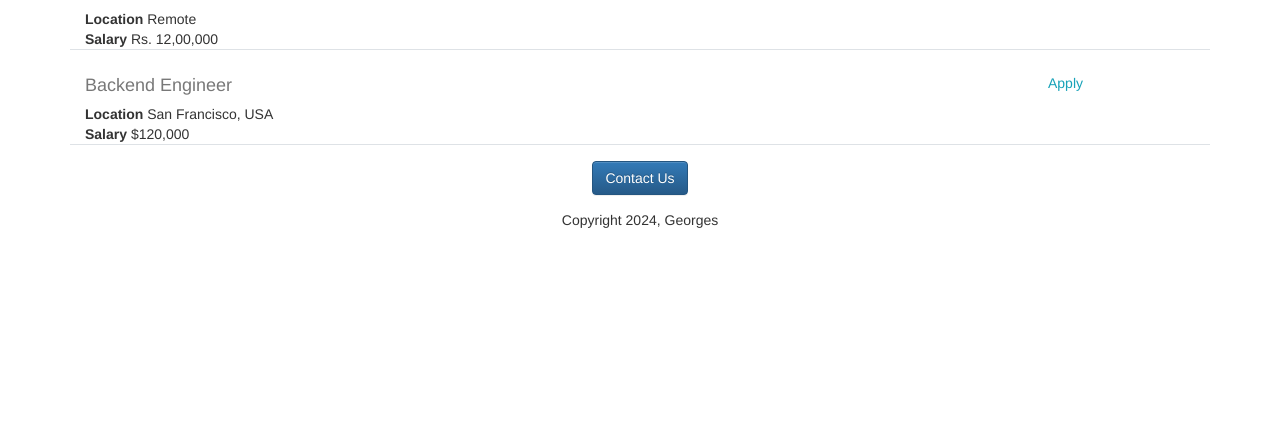
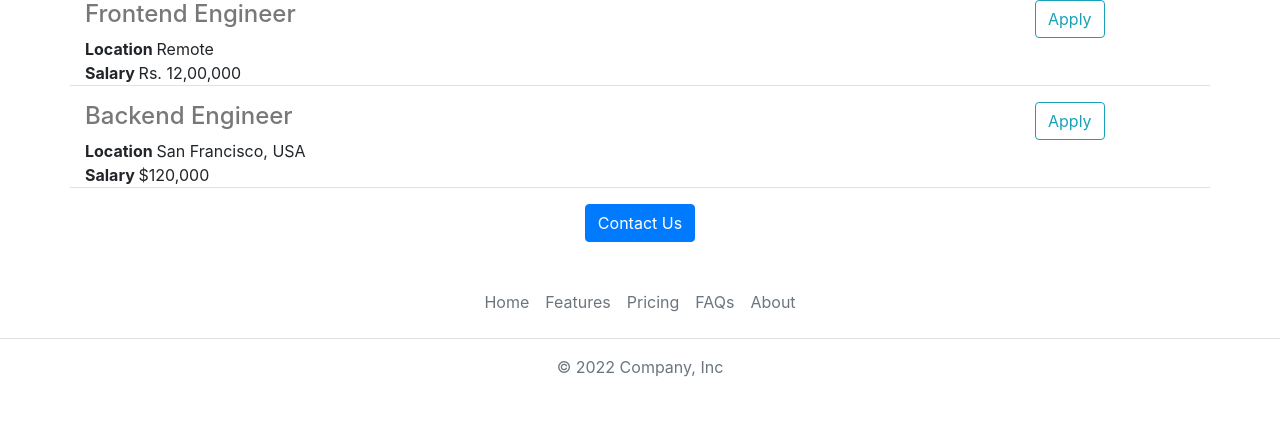
Before and after one commit to george00-byte/george-careers-website, a Flask app: page / in a window 1280 px wide. Shown: the part 828-1263 px from the top of the page. Before the commit the page ends 1056 px from the top, so only its background shows below. Run offline with Flask 3, Linux system fonts and the light colour scheme; some libraries are stand-ins or nearby versions.

Commit message:
Added header and footer

```diff
--- /dev/null
+++ b/templates/footer.html
@@ -0,0 +1,10 @@
+<footer class="py-3 my-4">
+  <ul class="nav justify-content-center border-bottom pb-3 mb-3">
+    <li class="nav-item"><a href="#" class="nav-link px-2 text-muted">Home</a></li>
+    <li class="nav-item"><a href="#" class="nav-link px-2 text-muted">Features</a></li>
+    <li class="nav-item"><a href="#" class="nav-link px-2 text-muted">Pricing</a></li>
+    <li class="nav-item"><a href="#" class="nav-link px-2 text-muted">FAQs</a></li>
+    <li class="nav-item"><a href="#" class="nav-link px-2 text-muted">About</a></li>
+  </ul>
+  <p class="text-center text-muted">© 2022 Company, Inc</p>
+</footer>
--- a/templates/home.html
+++ b/templates/home.html
@@ -5,8 +5,6 @@
     <meta name="viewport" content="width=device-width, initial-scale=1.0">
     <title>ComradePower Careers</title>
     <link rel="stylesheet" href="https://cdn.jsdelivr.net/npm/bootstrap@4.5.3/dist/css/bootstrap.min.css" integrity="sha384-TX8t27EcRE3e/ihU7zmQxVncDAy5uIKz4rEkgIXeMed4M0jlfIDPvg6uqKI2xXr2" crossorigin="anonymous">
-    <link rel="stylesheet" href="https://maxcdn.bootstrapcdn.com/bootstrap/3.3.7/css/bootstrap.min.css" integrity="sha384-BVYiiSIFeK1dGmJRAkycuHAHRg32OmUcww7on3RYdg4Va+PmSTsz/K68vbdEjh4u" crossorigin="anonymous">
-    <link rel="stylesheet" href="https://maxcdn.bootstrapcdn.com/bootstrap/3.3.7/css/bootstrap-theme.min.css" integrity="sha384-rHyoN1iRsVXV4nD0JutlnGaslCJuC7uwjduW9SVrLvRYooPp2bWYgmgJQIXwl/Sp" crossorigin="anonymous">
     <link rel="stylesheet" href="https://maxcdn.bootstrapcdn.com/font-awesome/4.7.0/css/font-awesome.min.css">
     <style>
       #banner{
@@ -16,6 +14,7 @@
     </style>
   </head>
   <body>
+    {%include 'nav.html' %}
     <div class="container bg-alert">
       <h1 class="text-center mt-2 mb-4" >ComradePower Careers</h1>
      <img class="img-fluid" src="https://images.unsplash.com/photo-1506784926709-22f1ec395907?w=600&auto=format&fit=crop&q=60&ixlib=rb-4.0.3&ixid=M3wxMjA3fDB8MHxzZWFyY2h8OHx8Y2FyZWVyfGVufDB8fDB8fHww" id="banner"/>
@@ -33,10 +32,13 @@
 
       <div class= "text-center">
         <button class="btn btn-primary btn-large">Contact Us</button>
-        <p class="mt-4">
-          Copyright 2024, Georges
-        </p>
+
       </div>
   </div>
+
+    <script src="https://ajax.googleapis.com/ajax/libs/jquery/3.5.1/jquery.min.js"></script>
+    <script src="https://cdnjs.cloudflare.com/ajax/libs/popper.js/1.16.0/umd/popper.min.js"></script>
+    <script src="https://maxcdn.bootstrapcdn.com/bootstrap/4.5.2/js/bootstrap.min.js"></script>
+  {% include 'footer.html' %}
   </body>
 </html>
--- /dev/null
+++ b/templates/nav.html
@@ -0,0 +1,22 @@
+<nav class="navbar navbar-expand-lg navbar-light bg-light shadow-sm fixed-top">
+  <a class="navbar-brand" href="#">ComradePower Careers</a>
+  <button class="navbar-toggler" type="button" data-toggle="collapse" data-target="#navbarNav" aria-controls="navbarNav" aria-expanded="false" aria-label="Toggle navigation">
+    <span class="navbar-toggler-icon"></span>
+  </button>
+  <div class="collapse navbar-collapse" id="navbarNav">
+    <ul class="navbar-nav">
+      <li class="nav-item active">
+        <a class="nav-link" href="#">Home <span class="sr-only">(current)</span></a>
+      </li>
+      <li class="nav-item">
+        <a class="nav-link" href="#">Features</a>
+      </li>
+      <li class="nav-item">
+        <a class="nav-link" href="#">Pricing</a>
+      </li>
+      <li class="nav-item">
+        <a class="nav-link " href="#">Disabled</a>
+      </li>
+    </ul>
+  </div>
+</nav>
```
